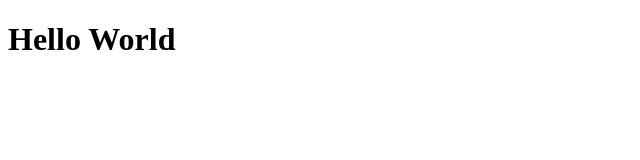
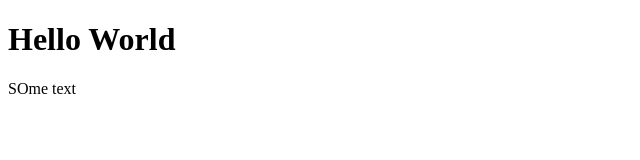
Before and after one commit to zulya442/zulya442.github.io, a plain HTML site: page index.html in a window 1280 px wide. Shown: the full height of the page, 0-640 px from the left. Drawn offline with Linux system fonts and the light colour scheme.

Commit message:
Added text

```diff
--- a/index.html
+++ b/index.html
@@ -6,6 +6,7 @@
 </head>
 <body>
 <h1>Hello World</h1>
+<p>SOme text</p>
 
 </body>
 </html>
```
